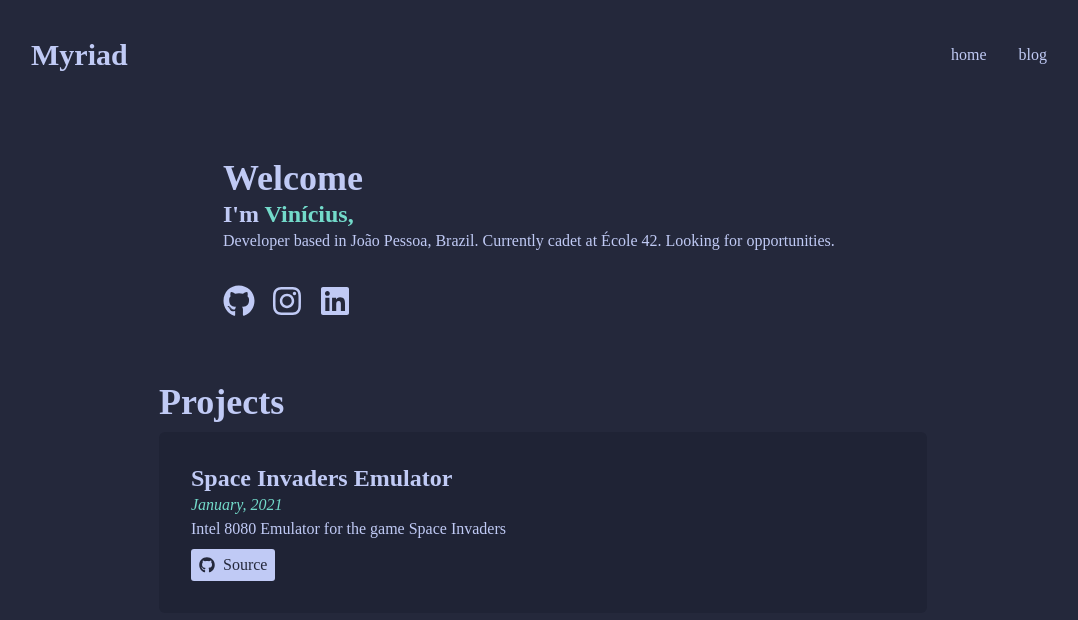
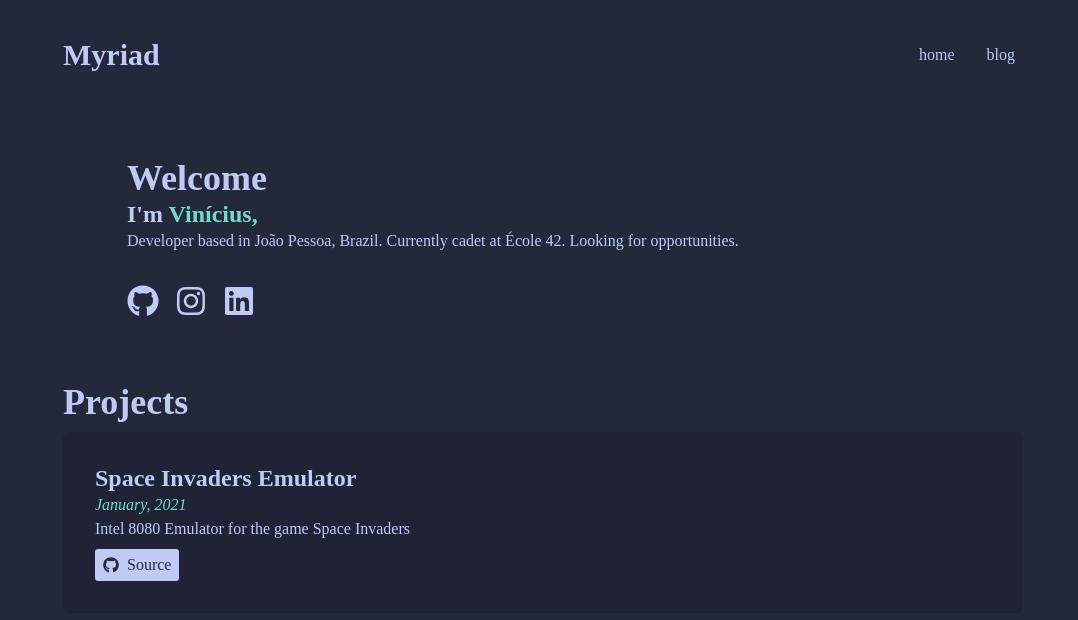
Before and after one commit to vinicius507/myriad, a Next.js app: page / in a window 1280 px wide. Shown: the top 620 px of the page, without its empty margins (97-1175 px from the left). Built offline with nearby package versions, Linux system fonts and the light colour scheme.

Commit message:
fix: responsive design in home

```diff
--- a/src/components/common/navbar/navbarContainter.tsx
+++ b/src/components/common/navbar/navbarContainter.tsx
@@ -1,5 +1,5 @@
 import React from 'react'
-import { Flex, useStyles } from '@chakra-ui/react'
+import { Box, Center, Flex, useStyles } from '@chakra-ui/react'
 
 export default function NavBarContainer({
 	children,
@@ -7,8 +7,12 @@ export default function NavBarContainer({
 }: React.PropsWithChildren<{ props?: React.FC }>) {
 	const styles = useStyles()
 	return (
-		<Flex as='nav' sx={styles.navbar} {...props}>
-			{children}
-		</Flex>
+		<Box sx={styles.navbar}>
+			<Center>
+				<Flex as="nav" sx={styles.navbarFlex} {...props}>
+					{children}
+				</Flex>
+			</Center>
+		</Box>
 	)
 }
--- a/src/theme/components/about.ts
+++ b/src/theme/components/about.ts
@@ -10,7 +10,7 @@ const About = {
 	],
 	baseStyle: {
 		about: {
-			px: [8, 8, 16],
+			px: [0, 0, 16],
 			pt: [8, 8, 12],
 			pb: [8, 8, 12],
 		},
--- a/src/theme/components/container.ts
+++ b/src/theme/components/container.ts
@@ -5,8 +5,7 @@ const Container = {
 		width: '100%',
 		maxWidth: '3xl',
 		mx: 0,
-		px: 8,
-		py: 8,
+		p: 8,
 	},
 }
 
--- a/src/theme/components/home.ts
+++ b/src/theme/components/home.ts
@@ -1,8 +1,10 @@
 const Home = {
 	baseStyle: {
-		w: ['100%', '100%', '80%', '80%', '60%'],
+		maxW: '5xl',
+		w: '100%',
 		mx: [0, 0, 'auto'],
 		mt: '109px',
+		px: 8,
 	},
 }
 
--- a/src/theme/components/navbar.ts
+++ b/src/theme/components/navbar.ts
@@ -1,6 +1,7 @@
 const NavBar = {
 	parts: [
 		'navbar',
+		'navbarFlex',
 		'logo',
 		'menuToggle',
 		'menuContainer',
@@ -12,16 +13,19 @@ const NavBar = {
 		navbar: {
 			position: 'fixed',
 			top: 0,
+			bg: ['tokyonight.150', 'tokyonight.150', 'tokyonight.50'],
+			w: '100%',
+			mb: 0,
+			zIndex: 'tooltip',
+		},
+		navbarFlex: {
 			alignItems: 'center',
 			justifyContent: 'space-between',
 			flexWrap: 'wrap',
+			p: 8,
 			w: '100%',
-			mb: 0,
-			py: 8,
-			px: [8, 8, 8, 128],
-			bg: ['tokyonight.150', 'tokyonight.150', 'tokyonight.50'],
+			maxWidth: '5xl',
 			color: ['tokyonight.200', 'tokyonight.200', 'tokyonight.100'],
-			zIndex: 'tooltip',
 		},
 		logo: {
 			fontSize: '3xl',
--- a/src/theme/components/projects.ts
+++ b/src/theme/components/projects.ts
@@ -10,7 +10,7 @@ const Projects = {
 	],
 	baseStyle: {
 		container: {
-			padding: [8, 8, 0],
+			padding: 0,
 			mt: [0, 0, 4],
 		},
 		title: {},
```
